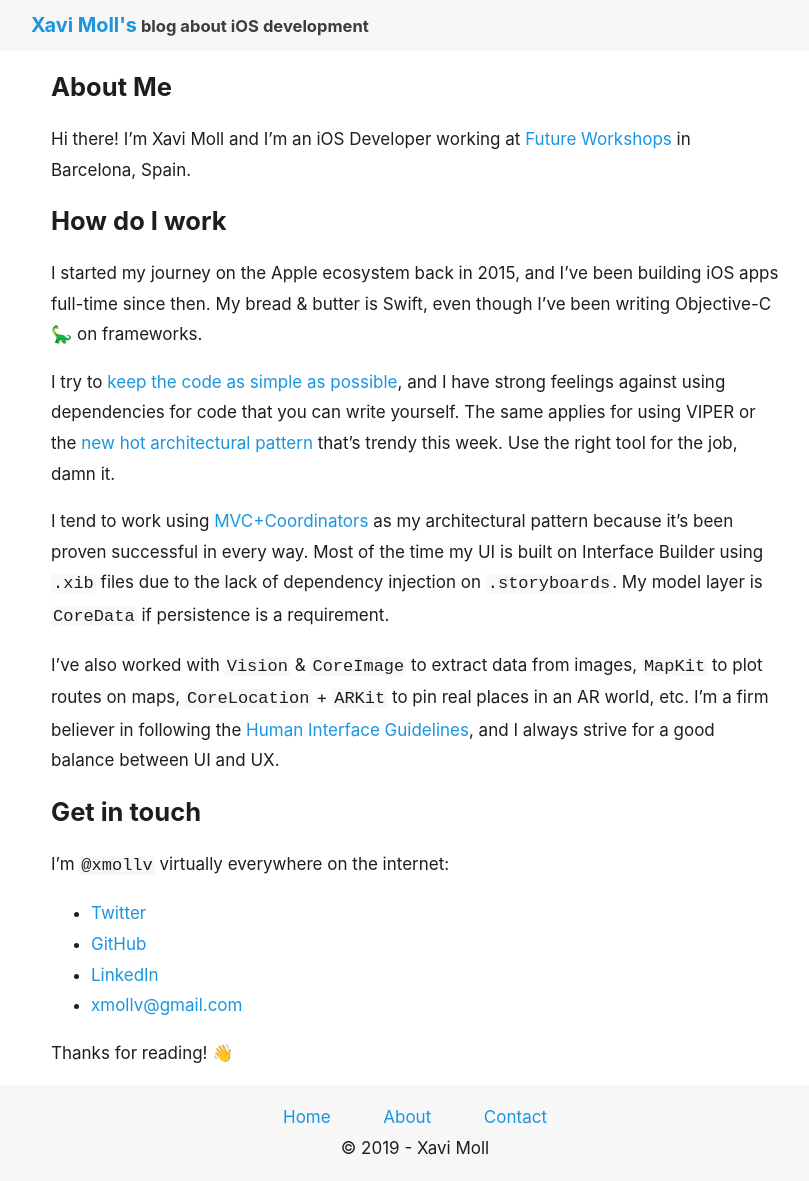
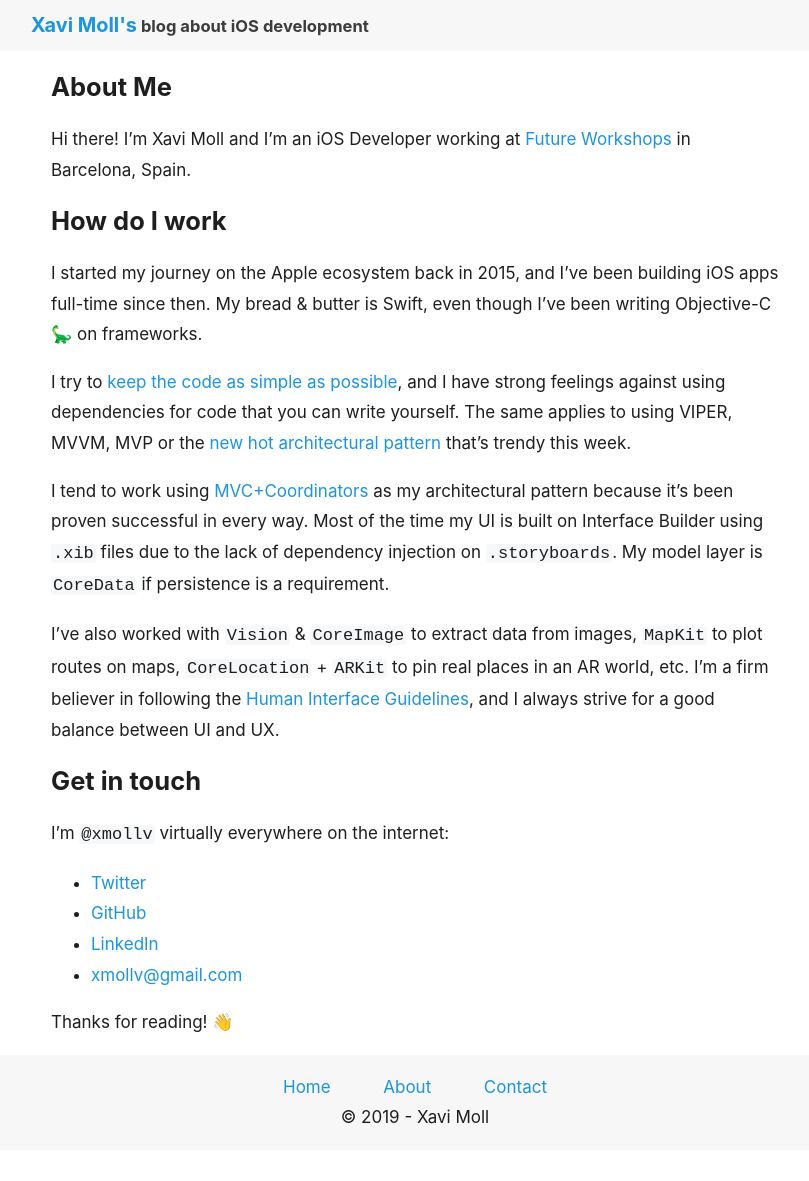
Before and after one commit to xmollv/xmollv.github.io, a Jekyll site: the page built from pages/about.md, in a window 1280 px wide. Shown: the whole page, without its empty margins (225-1034 px from the left). Built offline with Jekyll 4.4.1, drawn with Linux system fonts in a browser that asks for light colours; after the commit the page ends 1150 px from its top, so only the background shows below that.

Commit message:
rephrased

```diff
--- a/pages/about.md
+++ b/pages/about.md
@@ -9,7 +9,7 @@ Hi there! I'm Xavi Moll and I'm an iOS Developer working at [Future Workshops](h
 ## How do I work
 I started my journey on the Apple ecosystem back in 2015, and I've been building iOS apps full-time since then. My bread & butter is Swift, even though I've been writing Objective-C 🦕 on frameworks.
 
-I try to [keep the code as simple as possible](https://en.wikipedia.org/wiki/KISS_principle), and I have strong feelings against using dependencies for code that you can write yourself. The same applies for using VIPER or the [new hot architectural pattern](https://iosarchitecture.top) that's trendy this week. Use the right tool for the job, damn it.
+I try to [keep the code as simple as possible](https://en.wikipedia.org/wiki/KISS_principle), and I have strong feelings against using dependencies for code that you can write yourself. The same applies to using VIPER, MVVM, MVP or the [new hot architectural pattern](https://iosarchitecture.top) that's trendy this week.
 
 I tend to work using [MVC+Coordinators](http://khanlou.com/2015/01/the-coordinator/) as my architectural pattern because it's been proven successful in every way. Most of the time my UI is built on Interface Builder using `.xib` files due to the lack of dependency injection on `.storyboards`. My model layer is `CoreData` if persistence is a requirement.
 
```
